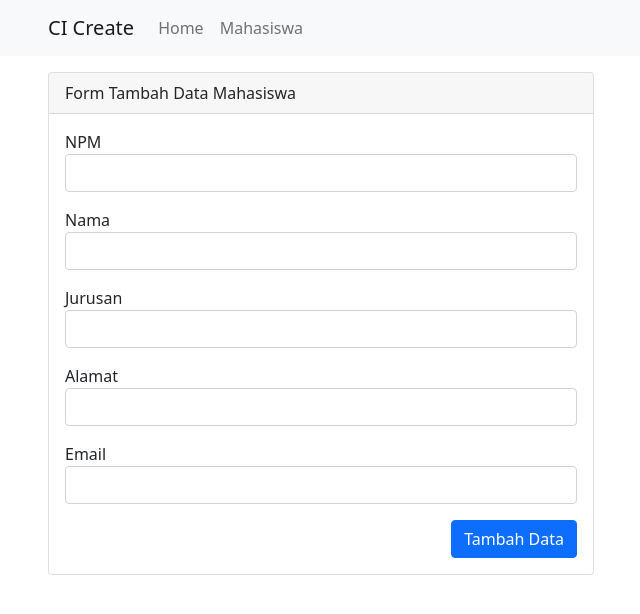
After one commit to ryanchristofer/create-ci, a CodeIgniter app: page /create-ci/mahasiswa/tambah in a window 1280 px wide. The commit adds this page. Shown: the top 614 px of the page, without its empty margins (34-674 px from the left). Run offline with CodeIgniter, Linux system fonts and the light colour scheme.

Commit message:
Tugas CI 3 - CRUD

```diff
--- a/application/config/autoload.php
+++ b/application/config/autoload.php
@@ -58,7 +58,7 @@ $autoload['packages'] = array();
 |
 |	$autoload['libraries'] = array('user_agent' => 'ua');
 */
-$autoload['libraries'] = array('database');
+$autoload['libraries'] = array('database', 'session');
 
 /*
 | -------------------------------------------------------------------
@@ -89,7 +89,7 @@ $autoload['drivers'] = array();
 |
 |	$autoload['helper'] = array('url', 'file');
 */
-$autoload['helper'] = array();
+$autoload['helper'] = array('url');
 
 /*
 | -------------------------------------------------------------------
--- a/application/config/config.php
+++ b/application/config/config.php
@@ -23,7 +23,7 @@ defined('BASEPATH') OR exit('No direct script access allowed');
 | a PHP script and you can easily do that on your own.
 |
 */
-$config['base_url'] = 'http://localhost/ci-create/';
+$config['base_url'] = 'http://localhost/create-ci/';
 
 /*
 |--------------------------------------------------------------------------
--- a/application/controllers/Mahasiswa.php
+++ b/application/controllers/Mahasiswa.php
@@ -5,6 +5,7 @@ class Mahasiswa extends CI_Controller {
     {
         parent::__construct();
         $this->load->model('Mahasiswa_model');
+        $this->load->library('form_validation');
     }
 
     public function index ()
@@ -15,4 +16,61 @@ class Mahasiswa extends CI_Controller {
         $this->load->view('mahasiswa/index', $data);
         $this->load->view('templates/footer');
     }
+
+    public function tambah()
+    {
+        $data['judul']='Form Tambah Data Mahasiswa';
+
+        $this->form_validation->set_rules('npm', 'NPM', 'required|numeric');
+        $this->form_validation->set_rules('nama', 'Nama', 'required');
+        $this->form_validation->set_rules('jurusan', 'Jurusan', 'required');
+        $this->form_validation->set_rules('alamat', 'Alamat', 'required');
+        $this->form_validation->set_rules('email', 'Email', 'required|valid_email');
+        if( $this->form_validation->run() == FALSE ){
+            $this->load->view('templates/header', $data);
+            $this->load->view('mahasiswa/tambah');
+            $this->load->view('templates/footer');
+        } else {
+            $this->Mahasiswa_model->tambahDataMahasiswa();
+            $this->session->set_flashdata('flash', 'ditambahkan');
+            redirect('mahasiswa');
+        }
+    }
+
+    public function hapus ($npm)
+    {
+        $this->Mahasiswa_model->hapusDataMahasiswa($npm);
+        $this->session->set_flashdata('flash', 'dihapus');
+        redirect('mahasiswa');
+    }
+
+    public function detail($npm)
+    {
+        $data['judul'] = 'Detail Data Mahasiswa';
+        $data['mahasiswa'] = $this->Mahasiswa_model->getMahasiswaByNpm($npm);
+        $this->load->view('templates/header', $data);
+        $this->load->view('mahasiswa/detail', $data);
+        $this->load->view('templates/footer');
+    }
+
+    public function update($npm)
+    {
+        $data['judul']='Form Update Data Mahasiswa';
+        $data['mahasiswa'] =$this->Mahasiswa_model->getMahasiswaByNpm($npm);
+
+        $this->form_validation->set_rules('npm', 'NPM', 'required|numeric');
+        $this->form_validation->set_rules('nama', 'Nama', 'required');
+        $this->form_validation->set_rules('jurusan', 'Jurusan', 'required');
+        $this->form_validation->set_rules('alamat', 'Alamat', 'required');
+        $this->form_validation->set_rules('email', 'Email', 'required|valid_email');
+        if( $this->form_validation->run() == FALSE ){
+            $this->load->view('templates/header', $data);
+            $this->load->view('mahasiswa/update', $data);
+            $this->load->view('templates/footer');
+        } else {
+            $this->Mahasiswa_model->updateDataMahasiswa();
+            $this->session->set_flashdata('flash', 'diupdate');
+            redirect('mahasiswa');
+        }
+    }
 }
--- a/application/models/Mahasiswa_model.php
+++ b/application/models/Mahasiswa_model.php
@@ -5,4 +5,42 @@ class Mahasiswa_model extends CI_model {
     {
        return $this->db->get('mahasiswa')->result_array();
     }
+
+    public function tambahDataMahasiswa()
+    {
+        $data = [
+            "npm" => $this->input->post('npm', true),
+            "nama" => $this->input->post('nama', true),
+            "jurusan" => $this->input->post('jurusan', true),
+            "alamat" => $this->input->post('alamat', true),
+            "email" => $this->input->post('email', true),
+        ];
+
+        $this->db->insert('mahasiswa', $data);
+    }
+
+    public function hapusDataMahasiswa ($npm)
+    {
+        $this->db->where('npm', $npm);
+        $this->db->delete('mahasiswa');
+    }
+
+    public function getMahasiswaByNpm($npm)
+    {
+        return $this->db->get_where('mahasiswa', ['npm' => $npm])->row_array();
+    }
+
+    public function updateDataMahasiswa()
+    {
+        $data = [
+            "npm" => $this->input->post('npm', true),
+            "nama" => $this->input->post('nama', true),
+            "jurusan" => $this->input->post('jurusan', true),
+            "alamat" => $this->input->post('alamat', true),
+            "email" => $this->input->post('email', true),
+        ];
+
+        $this->db->where('npm', $this->input->post('npm'));
+        $this->db->update('mahasiswa', $data);
+    }
 }
--- /dev/null
+++ b/application/views/mahasiswa/tambah.php
@@ -0,0 +1,43 @@
+<div class="container">
+
+    <div class="row mt-3">
+        <div class="col-md-6">
+
+            <div class="card">
+                <div class="card-header">
+                    Form Tambah Data Mahasiswa
+                </div>
+                <div class="card-body">
+                    <form action="" method="post">
+                        <div class="mb-3">
+                            <label for="npm">NPM</label>
+                            <input type="number" name="npm" class="form-control" id="nrp">
+                            <div class="form-text text-danger"><?= form_error('npm'); ?></div>
+                        </div>
+                        <div class="mb-3">
+                            <label for="nama">Nama</label>
+                            <input type="text" name="nama" class="form-control" id="nama">
+                            <div class="form-text text-danger"><?= form_error('nama'); ?></div>
+                        </div>
+                        <div class="mb-3">
+                            <label for="jurusan">Jurusan</label>
+                            <input type="text" name="jurusan" class="form-control" id="jurusan">
+                            <div class="form-text text-danger"><?= form_error('jurusan'); ?></div>
+                        </div>
+                        <div class="mb-3">
+                            <label for="alamat">Alamat</label>
+                            <input type="text" name="alamat" class="form-control" id="alamat">
+                            <div class="form-text text-danger"><?= form_error('alamat'); ?></div>
+                        </div>
+                        <div class="mb-3">
+                            <label for="email">Email</label>
+                            <input type="text" name="email" class="form-control" id="email">
+                            <div class="form-text text-danger"><?= form_error('email'); ?></div>
+                        </div>
+                        <button type="submit" name="tambah" class="btn btn-primary float-end">Tambah Data</button>
+                    </form>
+                </div>
+            </div>
+        </div>
+    </div>
+</div>
--- a/application/views/templates/header.php
+++ b/application/views/templates/header.php
@@ -8,19 +8,24 @@
     <!-- Bootstrap CSS -->
     <link href="https://cdn.jsdelivr.net/npm/bootstrap@5.0.2/dist/css/bootstrap.min.css" rel="stylesheet" integrity="sha384-EVSTQN3/azprG1Anm3QDgpJLIm9Nao0Yz1ztcQTwFspd3yD65VohhpuuCOmLASjC" crossorigin="anonymous">
 
-    <title><?php echo $judul; ?></title>
+    <!-- My CSS -->
+    <link rel="stylesheet" href="<?= base_url(); ?>assets/css/style.css">
+
+    <title><?php echo $judul; ?>
+    </title>
   </head>
   <body>
 
   <nav class="navbar navbar-expand-lg navbar-light bg-light">
     <div class="container">
-      <a class="navbar-brand" href="#">CI Creater</a>
+      <a class="navbar-brand" href="#">CI Create</a>
       <button class="navbar-toggler" type="button" data-bs-toggle="collapse" data-bs-target="#navbarNavAltMarkup" aria-controls="navbarNavAltMarkup" aria-expanded="false" aria-label="Toggle navigation">
         <span class="navbar-toggler-icon"></span>
       </button>
       <div class="collapse navbar-collapse" id="navbarNavAltMarkup">
         <div class="navbar-nav">
-          <a class="nav-link" href="#">Mahasiswa</a>
+          <a class="nav-link" aria-current="page" href="<?= base_url(); ?>">Home</a>
+          <a class="nav-link" href="<?= base_url(); ?>mahasiswa">Mahasiswa</a>
         </div>
       </div>
     </div>
--- /dev/null
+++ b/assets/css/style.css
@@ -0,0 +1,3 @@
+.btn {
+    margin-left: 3px;
+}
```
Also changed, not shown: application/language/english/form_validation_lang.php (added, +70 -0 lines), application/views/mahasiswa/detail.php (added, +19 -0 lines), application/views/mahasiswa/index.php (+23 -3 lines), application/views/mahasiswa/update.php (added, +44 -0 lines).
